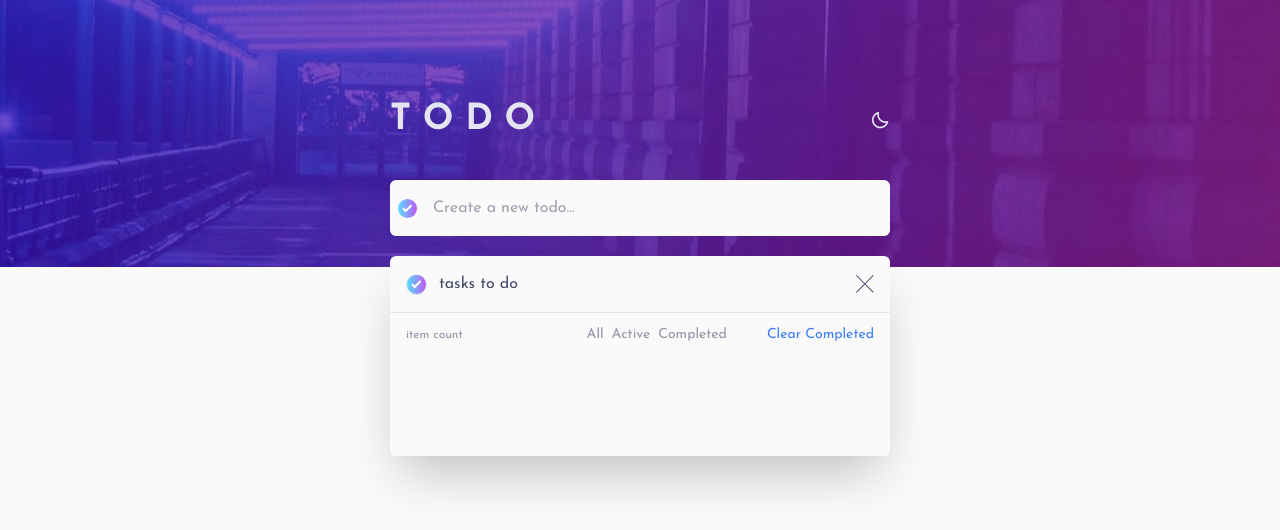
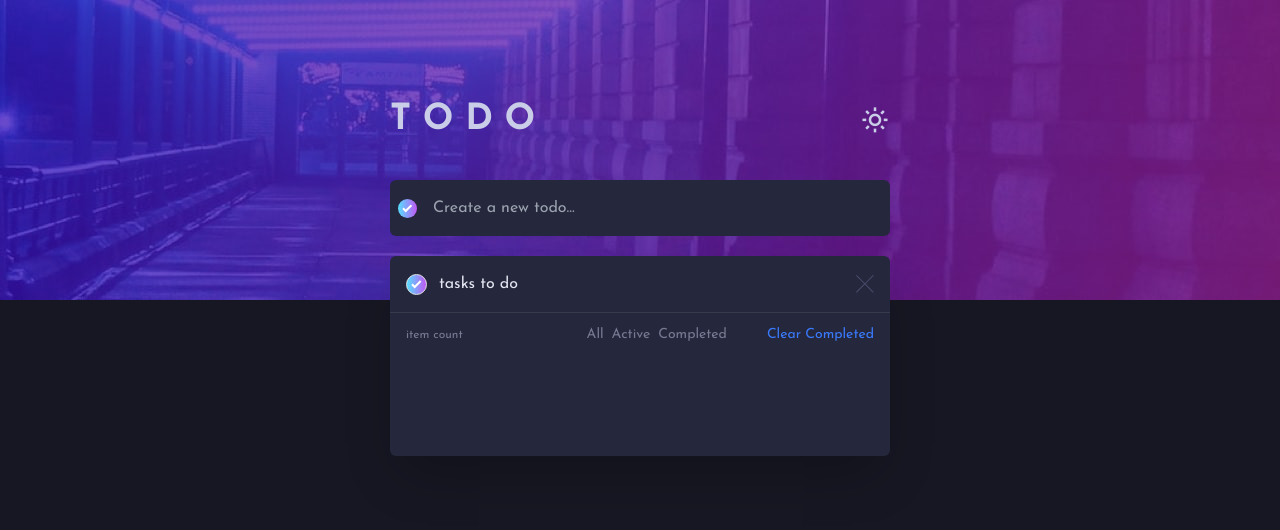
Before and after one commit to 04stefke/todo-app-challenge, a React (Vite) app: page / in a window 1280 px wide. Shown: the top 530 px of the page. Built offline with nearby package versions, Linux system fonts and the light colour scheme.

Commit message:
created the theme switch with local storage

```diff
--- a/src/App.jsx
+++ b/src/App.jsx
@@ -3,23 +3,26 @@ import TodoWrapper from "./components/TodoWrapper";
 function App() {
 	const [theme, setTheme] = useState(localStorage.getItem("theme") || "dark");
 	useEffect(() => {
-		localStorage.setItem("theme", theme);
-		document.documentElement.className = theme;
+		document.body.classList.remove("light", "dark");
+		document.body.classList.add(theme);
+		localStorage.setItem("theme", theme); // Store the current theme in localStorage
 	}, [theme]);
+
 	const toggleTheme = () => {
-		setTheme(theme === "dark" ? "light" : "dark");
+		setTheme((prevTheme) => (prevTheme === "dark" ? "light" : "dark"));
 	};
+
 	return (
 		<section className="h-screen  bg-bg font-josefin">
-			<main className="bg-dark-image h-1/3  flex flex-col items-center  ">
+			<main className="bg-dark-image h-[300px]  flex flex-col items-center  ">
 				<div className="xl:w-1/3 sm:min-w-[500px]  min-w-[250px] flex flex-col gap-10 relative top-[100px]">
 					<div className="flex items-center justify-between w-full">
 						<h1 className="text-fontColor font-bold text-4xl">T O D O</h1>
 						<i
 							className={`bx ${
-								theme === "dark" ? "bx-moon" : "bx-sun"
-							} text-fontColor text-xl cursor-pointer`
-						} onClick={toggleTheme}
+								theme === "dark" ? "bx-sun" : "bx-moon"
+							} text-fontColor text-3xl cursor-pointer`}
+							onClick={toggleTheme}
 						></i>
 					</div>
 					<TodoWrapper />
```
